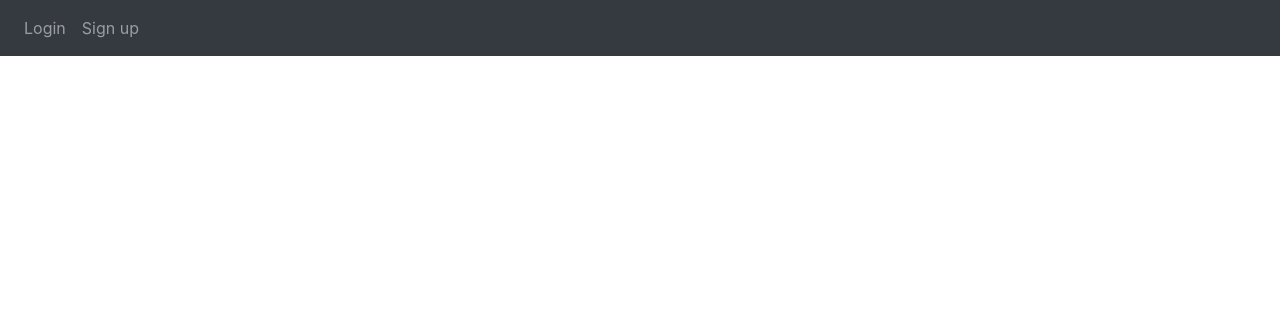
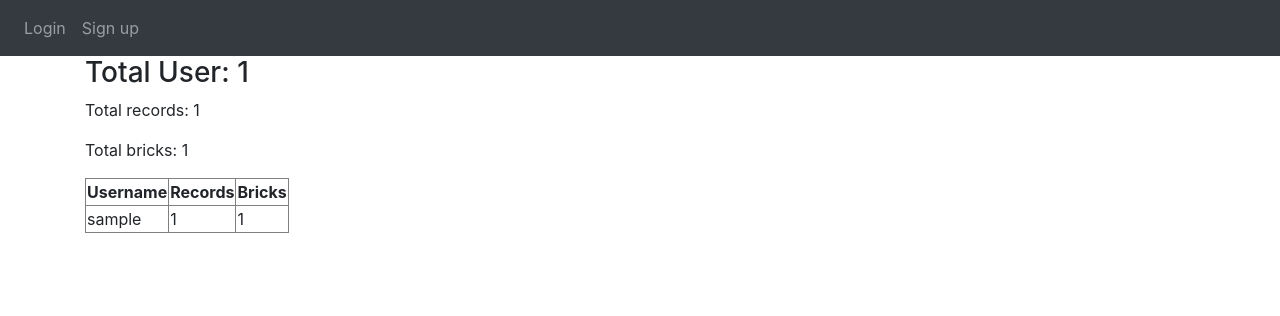
Before and after one commit to Peng-Yujie/Tireder, a Flask app: template web_client/templates/admin.html in a window 1280 px wide. Shown: the top 316 px of the page. Run offline with Flask 3, Linux system fonts and the light colour scheme; the template is opened without the code that fills it: most values are stand-ins (such as "Sample title", 1, 10 or a date in 2020); some libraries are stand-ins or nearby versions.

Commit message:
admin data query

```diff
--- a/web_client/templates/admin.html
+++ b/web_client/templates/admin.html
@@ -1,5 +1,25 @@
 {% extends "base.html" %}
 {% block title %}Admin{% endblock %}
 {% block content %}
-
+<div class="UsersInTotal">
+    <h3>Total User: {{ users_num }}</h3>
+    <p>Total records: {{ records_num }}</p>
+    <p>Total bricks: {{ bricks_num }}</p>
+</div>
+<div class="UsersTable">
+    <table border="1">
+        <tr>
+            <th>Username</th>
+            <th>Records</th>
+            <th>Bricks</th>
+        </tr>
+        {% for user in users %}
+        <tr>
+            <td>{{ user.username }}</td>
+            <td>{{ user.records | length }}</td>
+            <td>{{ user.bricks | length }}</td>
+        </tr>
+        {% endfor %}
+    </table>
+</div>
 {% endblock %}
```
Also changed, not shown: server/admin.py (+13 -2 lines).
